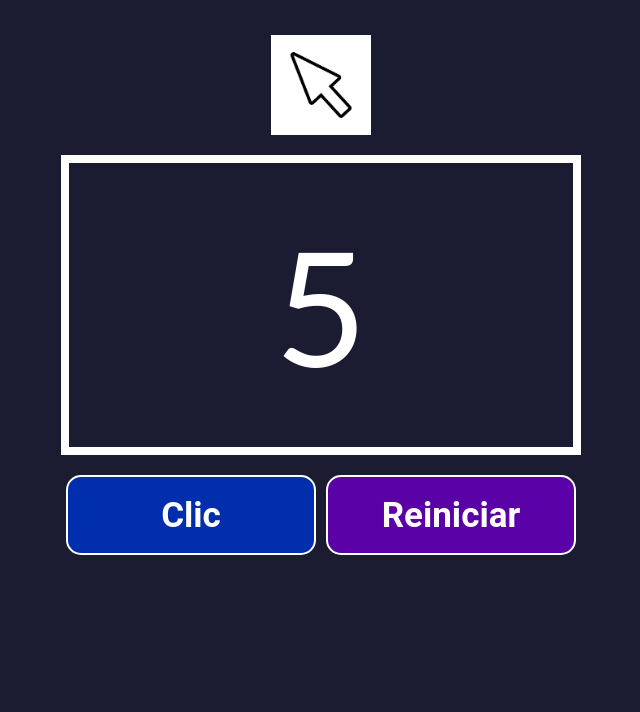
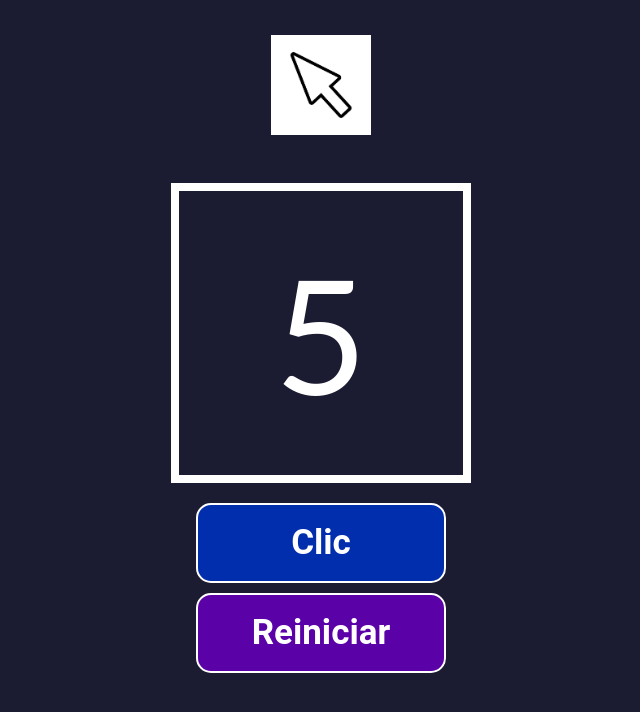
Before and after one commit to JaimeRomeroH/Contador-de-clics, a React (Create React App) app: page / in a window 1280 px wide. Shown: the top 712 px of the page, without its empty margins (319-959 px from the left). Built offline with nearby package versions, Linux system fonts and the light colour scheme.

Commit message:
Se agrego el estilo al contendor principaÃl

```diff
--- a/src/App.css
+++ b/src/App.css
@@ -30,3 +30,13 @@ body{
   height: 100px;
 
 }
+
+.contenedor-principal{
+  height: 550px;
+  min-width: 600px;
+  display: flex;
+  flex-wrap: wrap;
+  flex-direction: column;
+  align-items: center;
+  justify-content: center;
+}
```
